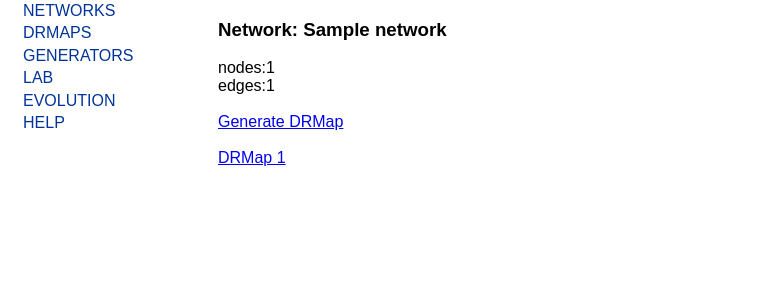
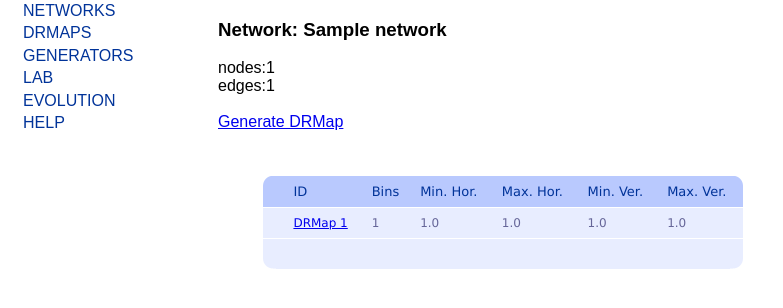
Before and after one commit to telmomenezes/synthetic, a Django app: page /net/1/ in a window 1280 px wide. Shown: the part 98-406 px from the top of the page, without its empty margins (0-783 px from the left). Run offline with Django 3.2, Linux system fonts and the light colour scheme; tables that the repository leaves empty hold one stand-in row (values such as "Sample post").

Commit message:
drmap table improvements

```diff
--- a/synweb/templates/network.html
+++ b/synweb/templates/network.html
@@ -9,13 +9,37 @@ edges:{{ net.edges }}<br />
 <br />
 <a href="/gendrmap/{{ net.id }}">Generate DRMap</a>
 
-<br /><br />
-
+<table class="rounded-corner-table">
+    <thead>
+    	<tr>
+        	<th scope="col" class="rounded-head-left">&nbsp;</th>
+            <th scope="col">ID</th>
+            <th scope="col">Bins</th>
+            <th scope="col">Min. Hor.</th>
+            <th scope="col">Max. Hor.</th>
+            <th scope="col">Min. Ver.</th>
+            <th scope="col" class="rounded-head-right">Max. Ver.</th>
+        </tr>
+    </thead>
+    <tfoot>
+    	<tr>
+        	<td colspan="6" class="rounded-foot-left">&nbsp;</td>
+        	<td class="rounded-foot-right">&nbsp;</td>
+        </tr>
+    </tfoot>
+    <tbody>
 {% for map in map_list %}
-    <a href="/drmap/{{ map.id }}">
-    DRMap {{ map.id }}
-    </a>
-    <br />
+    <tr>
+     	<td>&nbsp;</td>
+        <td><a href="/drmap/{{ map.id }}">DRMap {{ map.id }}</a></td>
+        <td>{{ map.bins }}</td>
+        <td>{{ map.min_hor }}</td>
+        <td>{{ map.max_hor }}</td>
+        <td>{{ map.min_ver }}</td>
+        <td>{{ map.max_ver }}</td>
+    </tr>
 {% endfor %}
+</tbody>
+</table>
 
 {% endblock %}
```
